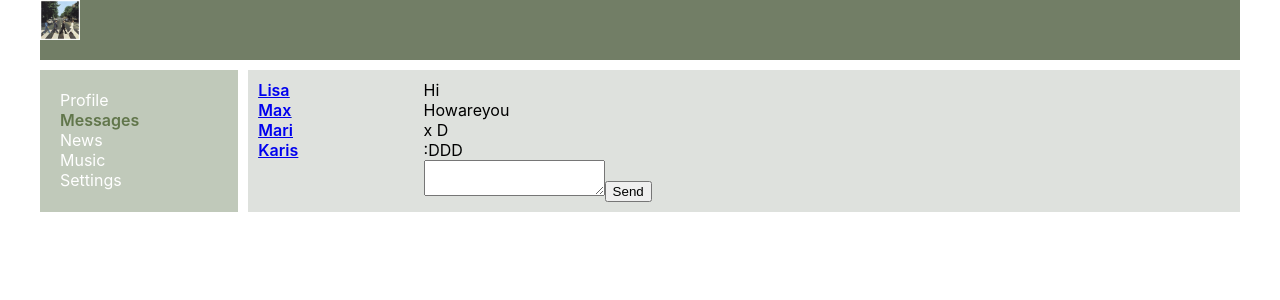
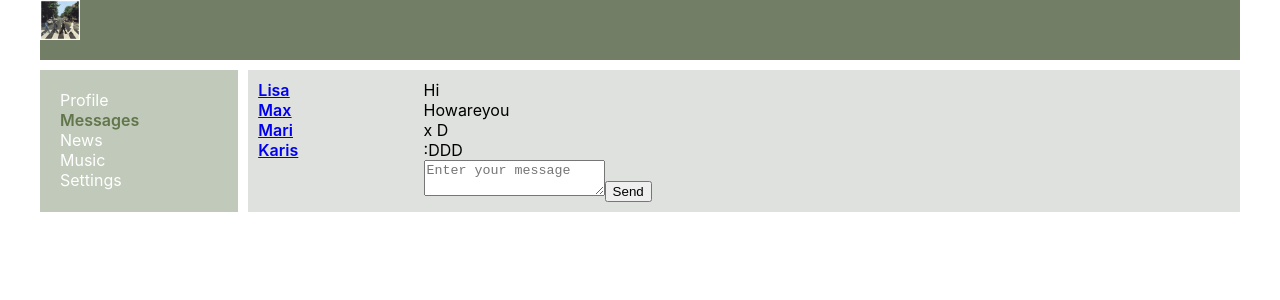
Before and after one commit to liskasi/samurai, a React (Create React App) app: page /dialogs in a window 1280 px wide. Shown: the top 300 px of the page. Built offline with nearby package versions, Linux system fonts and the light colour scheme.

Commit message:
42 - redux

```diff
--- a/package.json
+++ b/package.json
@@ -3,12 +3,14 @@
   "version": "0.1.0",
   "private": true,
   "dependencies": {
+    "@reduxjs/toolkit": "^1.8.3",
     "@testing-library/jest-dom": "^5.16.4",
     "@testing-library/react": "^13.3.0",
     "@testing-library/user-event": "^13.5.0",
     "react": "^18.1.0",
     "react-dom": "^18.1.0",
     "react-router-dom": "^6.3.0",
+    "redux": "^4.2.0",
     "web-vitals": "^2.1.4"
   },
   "devDependencies": {
--- a/src/App.js
+++ b/src/App.js
@@ -19,14 +19,13 @@
               element={
                 <Profile
                   state={props.state.profilePage}
-                  addPost={props.addPost}
-                  updateNewPostText={props.updateNewPostText}
+                  dispatch={props.dispatch}
                 />
               }
             />
             <Route
               path={"/dialogs/*"}
-              element={<Dialogs state={props.state.dialogsPage} />}
+              element={<Dialogs store={props.store} />}
             />
             <Route path="/feed" element="" />
             <Route path="/music" element="" />
--- a/src/components/Dialogs/Dialogs.jsx
+++ b/src/components/Dialogs/Dialogs.jsx
@@ -3,22 +3,22 @@
 import { NavLink } from "react-router-dom";
 import Message from './Message/Message';
 import DialogItem from './DialogItem/DialogItem';
+import { sendMessageCreator, updateNewMessageBodyCreator } from "../../redux/dialogs-reducer";
 
 const Dialogs = (props) => {
+    let state = props.store.getState().dialogsPage;
 
-    let dialogsElements = props.state.dialogs
-        .map(dialog => <DialogItem name={dialog.name} id={dialog.id} />
-        );
+    let dialogsElements = state.dialogs.map(d => <DialogItem name={d.name} id={d.id} />);
+    let messagesElements = state.messages.map(m => <Message message={m.message} />);
+    let newMessageBody = state.newMessageBody;
 
-    let messagesElements = props.state.messages
-        .map(messages => <Message message={messages.message} />
-        );
+    let onSendMessageClick = () => {
+        props.store.dispatch(sendMessageCreator());
+    }
 
-    let newDialogElement = React.createRef();
-
-    let addMessage = () => {
-        let text = newDialogElement.current.value;
-        alert(text);
+    let onNewMessageChange = (e) => {
+        let body = e.target.value;
+        props.store.dispatch(updateNewMessageBodyCreator(body));
     }
 
     return (
@@ -29,8 +29,11 @@
             <div className={classes.messages}>
                 {messagesElements}
                 <div>
-                    <textarea ref={newDialogElement}></textarea>
-                    <button onClick={addMessage}>Send</button>
+                    <textarea
+                        value={newMessageBody}
+                        onChange={onNewMessageChange}
+                        placeholder='Enter your message'></textarea>
+                    <button onClick={onSendMessageClick}>Send</button>
                 </div>
             </div>
         </div>
--- a/src/components/Profile/MyPosts/MyPosts.jsx
+++ b/src/components/Profile/MyPosts/MyPosts.jsx
@@ -1,6 +1,7 @@
 import React from 'react';
 import classes from './MyPosts.module.css';
 import Post from './Post/Post';
+import { addPostActionCreator, updateNewPostTextActionCreator } from "../../../redux/profile-reducer";
 
 const MyPosts = (props) => {
   let postsElements = props.posts
@@ -9,14 +10,15 @@
 
   let newPostElement = React.createRef();
 
+
+
   let addPost = () => {
-    props.addPost();
+    props.dispatch(addPostActionCreator());
   }
 
   let onPostChange = () => {
     let text = newPostElement.current.value;
-    console.log(text);
-    props.updateNewPostText(text);
+    props.dispatch(updateNewPostTextActionCreator(text));
   }
 
   return (
--- a/src/components/Profile/Profile.jsx
+++ b/src/components/Profile/Profile.jsx
@@ -9,9 +9,8 @@
       <ProfileInfo />
       <MyPosts
         posts={props.state.posts}
-        addPost={props.addPost}
         newPostText={props.state.newPostText}
-        updateNewPostText={props.updateNewPostText} />
+        dispatch={props.dispatch} />
     </div>
   );
 }
--- a/src/index.js
+++ b/src/index.js
@@ -3,24 +3,28 @@
 import ReactDOM from "react-dom/client";
 import "./index.css";
 import App from "./App";
-import store from "./redux/state";
+import store from "./redux/redux-store";
 
 const root = ReactDOM.createRoot(document.getElementById("root"));
 
 let rerenderEntireTree = (state) => {
+  debugger
   root.render(
     <React.StrictMode>
       <App
         state={state}
-        addPost={store.addPost.bind(store)}
-        updateNewPostText={store.updateNewPostText.bind(store)}
+        dispatch={store.dispatch.bind(store)}
+        store={store}
       />
     </React.StrictMode>
   );
 };
 
 rerenderEntireTree(store.getState());
-store.subscribe(rerenderEntireTree);
+store.subscribe(() => {
+  let state = store.getState();
+  rerenderEntireTree(state);
+});
 
 // If you want to start measuring performance in your app, pass a function
 // to log results (for example: reportWebVitals(console.log))
--- /dev/null
+++ b/src/redux/dialogs-reducer.js
@@ -0,0 +1,39 @@
+const UPDATE_NEW_MESSAGE_BODY = 'UPDATE_NEW_MESSAGE_BODY';
+const SEND_MESSAGE = 'SEND_MESSAGE';
+
+let initialState = {
+    messages: [
+        { id: 1, message: 'Hi' },
+        { id: 2, message: 'Howareyou' },
+        { id: 3, message: 'x D' },
+        { id: 4, message: ':DDD' }
+    ],
+    dialogs: [
+        { id: 1, name: 'Lisa' },
+        { id: 2, name: 'Max' },
+        { id: 3, name: 'Mari' },
+        { id: 4, name: 'Karis' }
+    ],
+    newMessageBody: ''
+};
+
+const dialogsReducer = (state = initialState, action) => {
+    switch (action.type) {
+        case UPDATE_NEW_MESSAGE_BODY:
+            state.newMessageBody = action.body;
+            return state;
+        case SEND_MESSAGE:
+            let body = state.newMessageBody;
+            state.newMessageBody = '';
+            state.messages.push({ id: 6, message: body });
+            return state;
+        default:
+            return state;
+    }
+}
+
+export const sendMessageCreator = () => ({ type: SEND_MESSAGE })
+export const updateNewMessageBodyCreator = (body) =>
+    ({ type: UPDATE_NEW_MESSAGE_BODY, body: body })
+
+export default dialogsReducer;
--- /dev/null
+++ b/src/redux/profile-reducer.js
@@ -0,0 +1,38 @@
+const ADD_POST = 'ADD-POST';
+const UPDATE_NEW_POST_TEXT = 'UPDATE-NEW-POST-TEXT';
+
+let initialState = {
+    posts: [
+        { id: 1, message: 'Heyo, how are you?', likesCount: 0 },
+        { id: 2, message: 'Im here', likesCount: 57 },
+        { id: 3, message: 'Test 3', likesCount: 18 },
+        { id: 4, message: 'Test 4', likesCount: 1 }
+    ],
+    newPostText: 'liska'
+};
+
+const profileReducer = (state = initialState, action) => {
+    switch (action.type) {
+        case ADD_POST:
+            let newPost = {
+                id: 5,
+                message: state.newPostText,
+                likesCount: 0
+            };
+            state.posts.push(newPost);
+            state.newPostText = '';
+            return state;
+        case UPDATE_NEW_POST_TEXT:
+            state.newPostText = action.newText;
+            return state;
+        default:
+            return state;
+    }
+}
+
+
+export const addPostActionCreator = () => ({ type: ADD_POST })
+export const updateNewPostTextActionCreator = (text) =>
+    ({ type: UPDATE_NEW_POST_TEXT, newText: text })
+
+export default profileReducer;
--- /dev/null
+++ b/src/redux/redux-store.js
@@ -0,0 +1,18 @@
+import { combineReducers, configureStore } from '@reduxjs/toolkit'
+import profileReducer from "./profile-reducer";
+import dialogsReducer from "./dialogs-reducer";
+import sidebarReducer from "./sidebar-reducer";
+// let reducers = combineReducers({
+//     profilePage: profileReducer,
+//     dialogsPage: dialogsReducer,
+//     sidebar: sidebarReducer
+// });
+
+let store = configureStore({
+    reducer: {
+        profilePage: profileReducer,
+        dialogsPage: dialogsReducer
+    }
+});
+
+export default store;
--- /dev/null
+++ b/src/redux/sidebar-reducer.js
@@ -0,0 +1,5 @@
+const sidebarReducer = (state = {}, action) => {
+    return state;
+}
+
+export default sidebarReducer;
--- a/src/redux/state.js
+++ b/src/redux/store.js
@@ -1,3 +1,7 @@
+import profileReducer from "./profile-reducer";
+import dialogsReducer from "./dialogs-reducer";
+import sidebarReducer from "./sidebar-reducer";
+
 let store = {
     _callSubscriber() {
         console.log("state changed");
@@ -24,30 +28,27 @@
                 { id: 2, name: 'Max' },
                 { id: 3, name: 'Mari' },
                 { id: 4, name: 'Karis' }
-            ]
+            ],
+            newMessageBody: ''
         },
         sidebar: {}
     },
+
     getState() {
         return this._state;
     },
-    addPost() {
-        let newPost = {
-            id: 8,
-            message: this._state.profilePage.newPostText,
-            likesCount: 0
-        };
-        this._state.profilePage.posts.push(newPost);
-        this._state.profilePage.newPostText = '';
-        this._callSubscriber(this._state);
-    },
-    updateNewPostText(newText) {
-        this._state.profilePage.newPostText = newText;
-        this._callSubscriber(this._state);
-    },
     subscribe(observer) {
         this._callSubscriber = observer;
+    },
+
+    dispatch(action) {
+        this._state.profilePage = profileReducer(this._state.profilePage, action);
+        this._state.dialogsPage = dialogsReducer(this._state.dialogsPage, action);
+        this._state.sidebar = sidebarReducer(this._state.sidebar, action);
+
+        this._callSubscriber(this._state);
     }
 }
+
 export default store;
 window.store = store;
```
Also changed, not shown: 1 other file (tests, documents, lock files or other folders).
